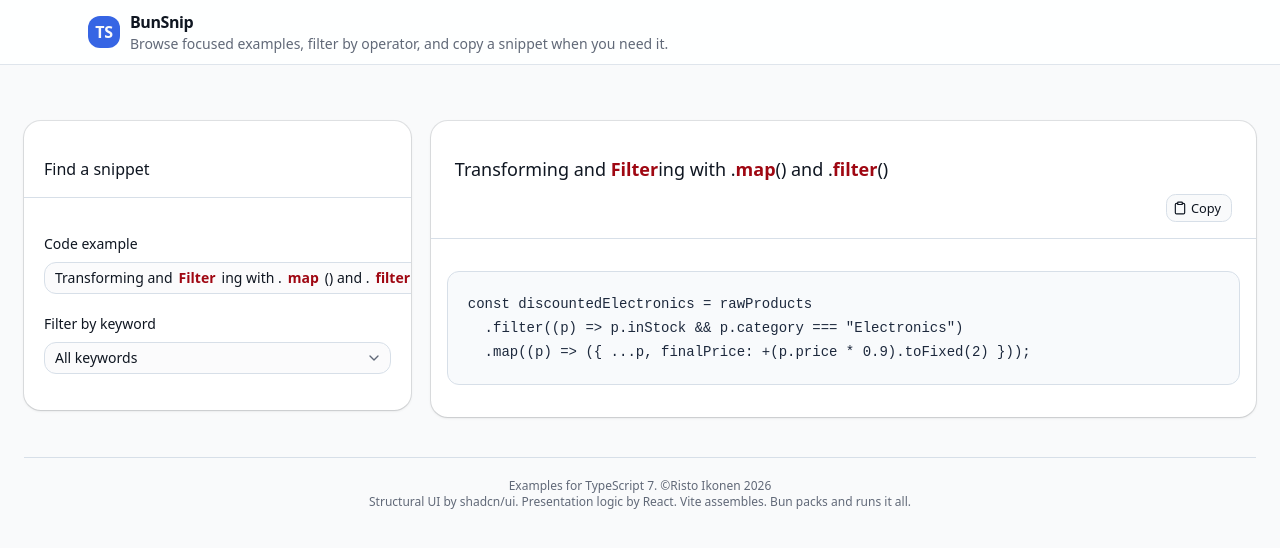
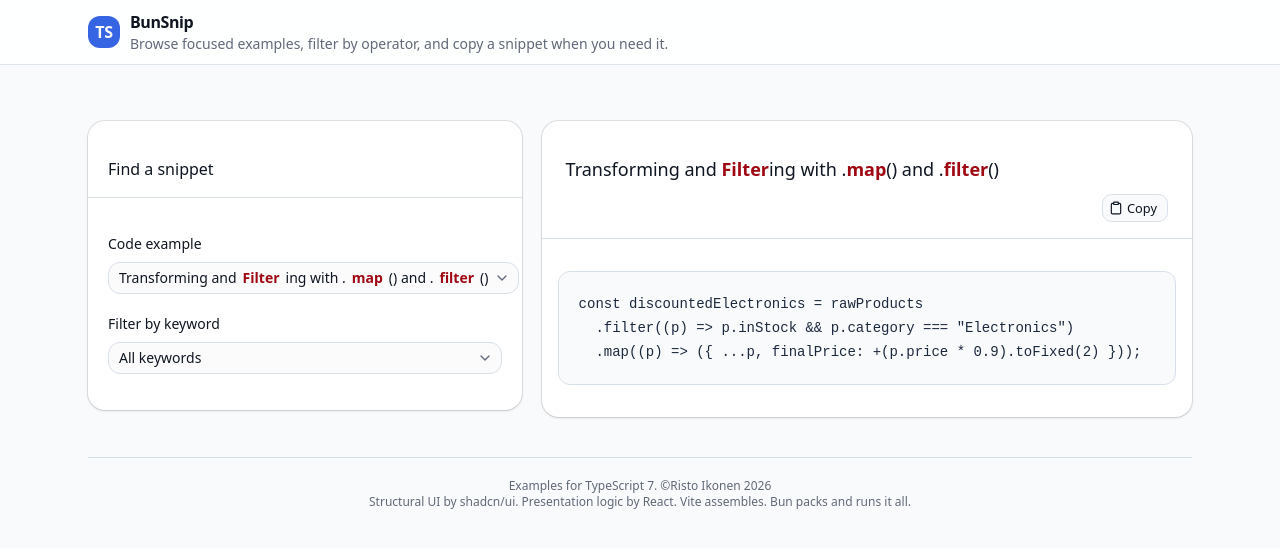
Before and after one commit to ristoikonen/bunsnip, a React (Vite) app: page / in a window 1280 px wide. Shown: the top 548 px of the page. Built offline with nearby package versions, Linux system fonts and the light colour scheme.

Commit message:
Fix ratio

```diff
--- a/src/App.tsx
+++ b/src/App.tsx
@@ -73,8 +73,8 @@ export default function App() {
         </div>
       </header>
 
-      <main className="relative mx-auto w-full max-w-7xl px-4 py-6 sm:px-6 sm:py-14">
-        <div className="grid items-start gap-5 lg:grid-cols-[minmax(19.5rem,0.975fr)_minmax(0,2.08fr)]">
+      <main className="relative mx-auto w-full max-w-6xl px-4 py-6 sm:px-6 sm:py-14">
+        <div className="grid items-start gap-5 lg:grid-cols-[minmax(21rem,1.2fr)_minmax(0,1.8fr)]">
           <Card className="border-border bg-card shadow-sm">
             <CardHeader className="border-b border-border px-5 py-5">
               <CardTitle className="text-base">Find a snippet</CardTitle>
```
